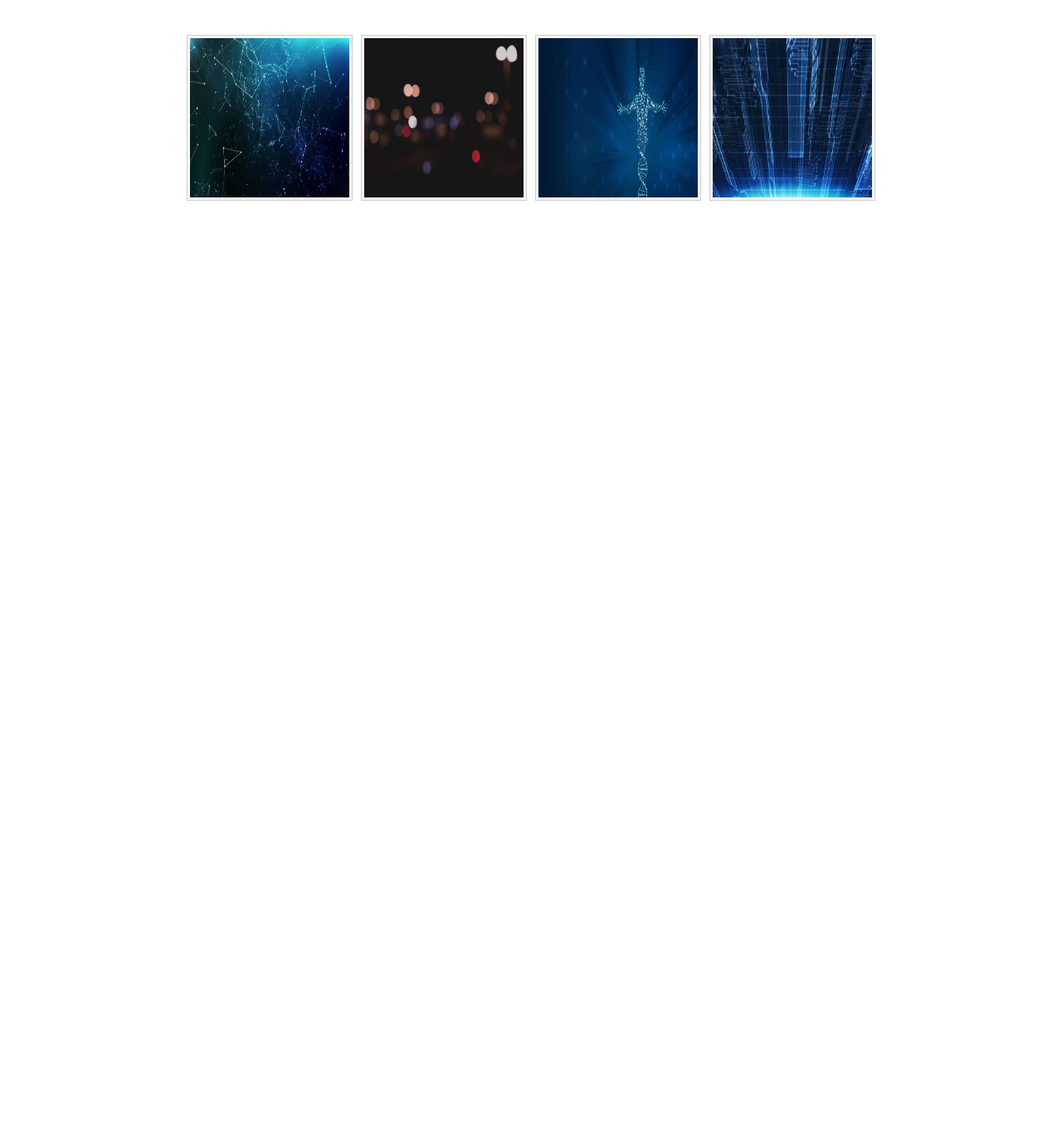
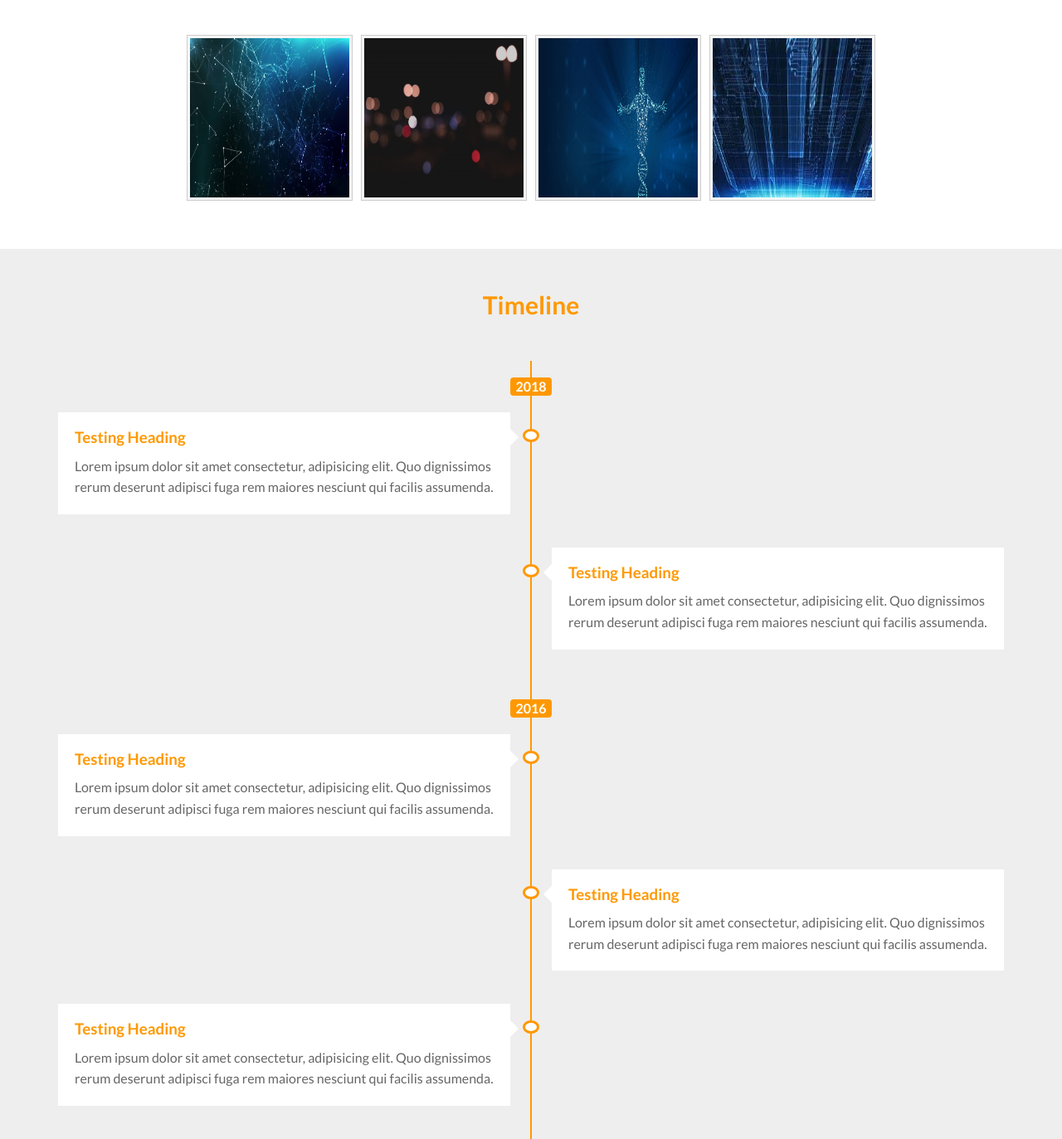
Before and after one commit to Ham47Mani/SDesign, a website: page src/html/index.pug in a window 1280 px wide. Shown: the part 1993-3366 px from the top of the page at 83% size. Before the commit the page ends 2293 px from the top, so only its background shows below. Drawn offline with nearby package versions, Linux system fonts and the light colour scheme; files that its build step writes are made by us from their sources; files whose address does not match are found by name.

Commit message:
Add a simple time line

```diff
--- a/src/css/main.scss
+++ b/src/css/main.scss
@@ -16,6 +16,7 @@ a { text-decoration: none }
   padding-right: 15px;
   margin: auto
 }
+.clearfix { clear: both }
 // ====================================== End Global Rules ======================================
 
 
@@ -326,3 +327,98 @@ header {
   }
 }
 // ====================================== End Our Gallery ======================================
+
+// ====================================== Start Timeline ======================================
+.timeline {
+  padding-top: 50px;
+  padding-bottom: 50px;
+  background-color: #EEE;
+  h2 {
+    font-weight: bold;
+    font-size: 30px;
+    color: var(--main-color);
+    margin: 0 0 50px;
+    text-align: center;
+  }
+  .timeline-content {
+    position: relative;
+    overflow: hidden;
+    &::before {
+      content: "";
+      width: 2px;
+      height: 100%;
+      background-color: var(--main-color);
+      position: absolute;
+      left: 50%;
+      top: 0;
+      margin-left: -1px;
+    }
+    .year {
+      margin: 20px auto;
+      width: 50px;
+      background-color: var(--main-color);
+      color: white;
+      position: relative;
+      font-weight: bold;
+      border-radius: 4px;
+      text-align: center;
+      padding: 2px 5px;
+    }
+    .left, .right {
+      width: calc(50% - 25px);
+      margin-bottom: 40px;
+      position: relative;
+      &::before {
+        content: "";
+        width: 14px;
+        height: 10px;
+        background-color: white;
+        border: 3px solid var(--main-color);
+        border-radius: 50%;
+        position: absolute;
+        top: 20px;
+      }
+      .content {
+        padding: 20px;
+        background-color: white;
+        &::before {
+          content: "";
+          position: absolute;
+          top: 20px;
+          height: 0;
+          width: 0;
+          border-style: solid;
+          border-width: 10px;
+        }
+
+        h3 {
+          font-weight: bold;
+          color: var(--main-color);
+          margin: 0 0 10px;
+        }
+        p {
+          color: #666;
+          margin: 0;
+          line-height: 1.6;
+        }
+      }
+    }
+    .left {
+      float: left;
+      &::before { right: -35px }
+      .content::before {
+        right: -20px;
+        border-color: transparent transparent transparent white;
+      }
+    }
+    .right {
+      float: right;
+      &::before { left: -35px }
+      .content::before {
+        left: -20px;
+        border-color: transparent white transparent transparent;
+      }
+    }
+  }
+}
+// ====================================== End Timeline ======================================
--- a/src/html/index.pug
+++ b/src/html/index.pug
@@ -121,6 +121,40 @@ block content
         img(src="imgs/header/4.jpg", alt="Gallery Four")
   //- ***************************************** End Our Gallery ******************************************
 
+  //- ***************************************** Start Timeline ******************************************
+  section#timeline.timeline
+    .container
+      h2 Timeline
+      .timeline-content
+        .year 2018
+        .left
+          .content
+            h3 Testing Heading
+            p Lorem ipsum dolor sit amet consectetur, adipisicing elit. Quo dignissimos rerum deserunt adipisci fuga rem maiores nesciunt qui facilis assumenda.
+        .clearfix
+        .right
+          .content
+            h3 Testing Heading
+            p Lorem ipsum dolor sit amet consectetur, adipisicing elit. Quo dignissimos rerum deserunt adipisci fuga rem maiores nesciunt qui facilis assumenda.
+        .clearfix
+        .year 2016
+        .left
+          .content
+            h3 Testing Heading
+            p Lorem ipsum dolor sit amet consectetur, adipisicing elit. Quo dignissimos rerum deserunt adipisci fuga rem maiores nesciunt qui facilis assumenda.
+        .clearfix
+        .right
+          .content
+            h3 Testing Heading
+            p Lorem ipsum dolor sit amet consectetur, adipisicing elit. Quo dignissimos rerum deserunt adipisci fuga rem maiores nesciunt qui facilis assumenda.
+        .clearfix
+        .left
+          .content
+            h3 Testing Heading
+            p Lorem ipsum dolor sit amet consectetur, adipisicing elit. Quo dignissimos rerum deserunt adipisci fuga rem maiores nesciunt qui facilis assumenda.
+        .clearfix
+  //- ***************************************** End Timeline ******************************************
+
 //-
   ====================================================================================================================
   In this a block for add Js file for this page
```
Also changed, not shown: dist/css/main.css, dist/index.html, 1 other file.
